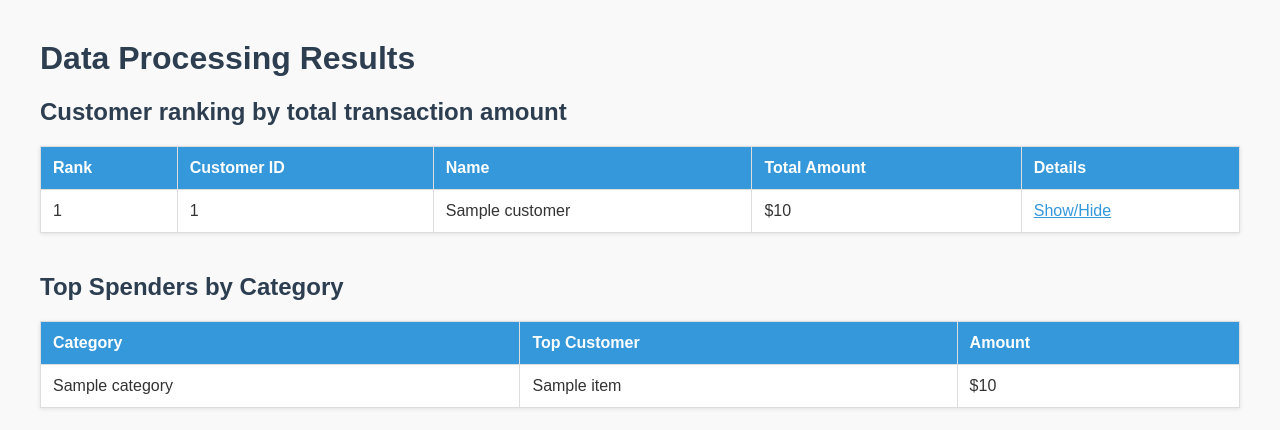
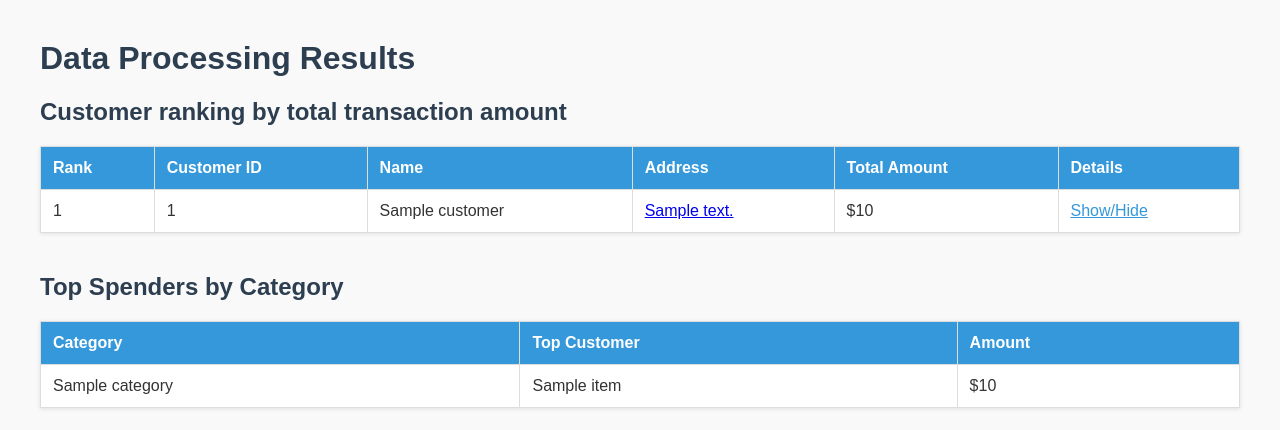
Before and after one commit to jedmarcnocum/py_data_pipeline_app, a Flask app: template templates/results.html in a window 1280 px wide. Shown: the top 430 px of the page. Run offline with Flask 3, Linux system fonts and the light colour scheme; the template is opened without the code that fills it: most values are stand-ins (such as "Sample title", 1, 10 or a date in 2020).

Commit message:
added address as clickable col link redirected to google maps

```diff
--- a/app.py
+++ b/app.py
@@ -4,6 +4,7 @@ import sqlite3
 from datetime import datetime
 from flask import Flask, request, redirect, render_template, send_file, flash
 from werkzeug.utils import secure_filename
+import urllib.parse
 
 app = Flask(__name__)
 app.secret_key = 'supersecretkey'
@@ -133,13 +134,17 @@ def upload_file():
                 merged['amount'] = pd.to_numeric(merged['amount'], errors='coerce')
 
                 # Total transaction per customer per category
-                category_totals = merged.groupby(['customer_id', 'name', 'category'])['amount'].sum().reset_index()
+                category_totals = merged.groupby(['customer_id', 'name', 'address', 'category'])['amount'].sum().reset_index()
 
                 # Summary for ranking
-                category_totals_summary = category_totals.groupby(['customer_id', 'name'])['amount'].sum().reset_index()
+                category_totals_summary = category_totals.groupby(['customer_id', 'name', 'address'])['amount'].sum().reset_index()
                 category_totals_summary['amount'] = category_totals_summary['amount'].round(2)
                 category_totals_summary['rank'] = category_totals_summary['amount'].rank(method='dense', ascending=False).astype(int)
                 category_totals_summary = category_totals_summary.sort_values(by='rank')
+
+                # Add Google Maps link to the summary
+                category_totals_summary['map_url'] = category_totals_summary['address'].apply(
+                    lambda addr: f"https://www.google.com/maps/search/?api=1&query={urllib.parse.quote(addr)}")
 
                 # Top spenders per category
                 top_spenders = category_totals.loc[category_totals.groupby('category')['amount'].idxmax()].reset_index(drop=True)
--- a/templates/results.html
+++ b/templates/results.html
@@ -74,6 +74,7 @@
                 <th>Rank</th>
                 <th>Customer ID</th>
                 <th>Name</th>
+                <th>Address</th>
                 <th>Total Amount</th>
                 <th>Details</th>
             </tr>
@@ -84,6 +85,7 @@
                 <td>{{ customer.rank }}</td>
                 <td>{{ customer.customer_id }}</td>
                 <td>{{ customer.name }}</td>
+                <td><a href="{{ customer.map_url }}" target="_blank">{{ customer.address }}</a></td>
                 <td>${{ customer.amount }}</td>
                 <td>
                     <span class="expand-button" onclick="toggleDetails('cat-details-{{ customer.customer_id }}')">Show/Hide</span>
```
Also changed, not shown: upload_logs.db.
